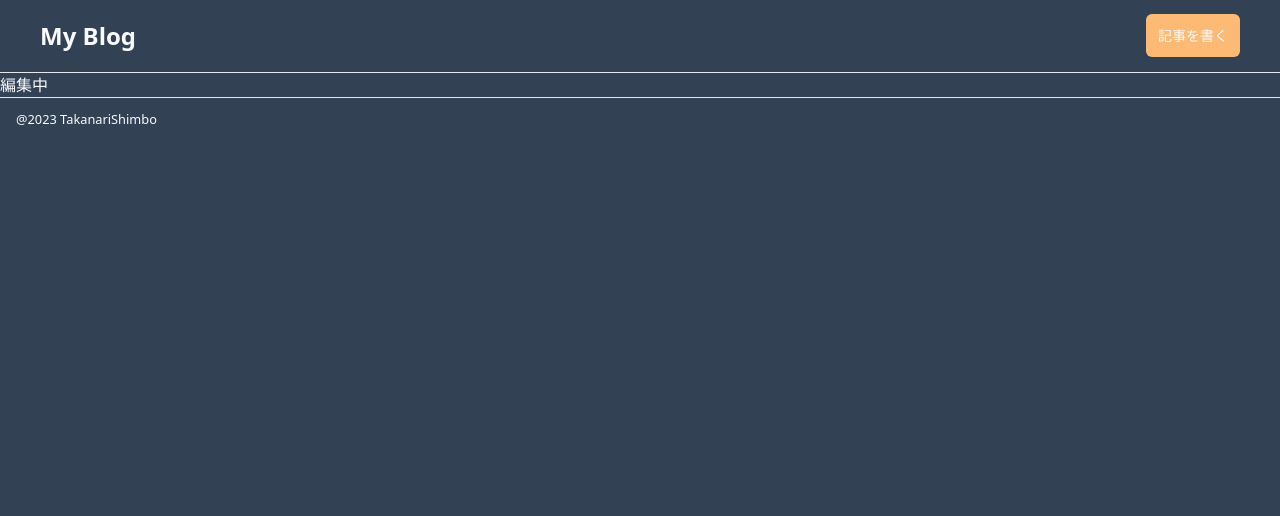
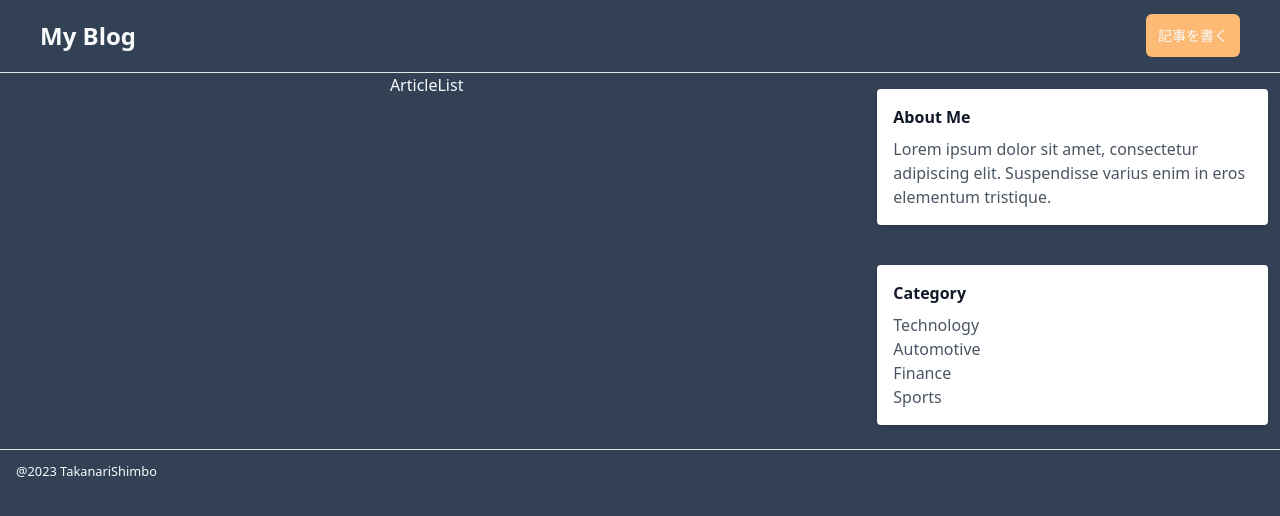
Before and after one commit to TakanariShimbo/sample-nextjs-blog, a Next.js app: page / in a window 1280 px wide. Shown: the top 516 px of the page. Built offline with nearby package versions, Linux system fonts and the light colour scheme.

Commit message:
update pages

```diff
--- /dev/null
+++ b/src/app/components/ArticleList.tsx
@@ -0,0 +1,9 @@
+import React from 'react'
+
+const ArticleList = () => {
+  return (
+    <div>ArticleList</div>
+  )
+}
+
+export default ArticleList
--- /dev/null
+++ b/src/app/components/SideMenu.tsx
@@ -0,0 +1,34 @@
+import React from 'react'
+
+const SideMenu = () => {
+  return (
+    <aside className="w-full md:w-1/3 flex flex-col items-center px-3 md:pl-6">
+      <div className="bg-white shadow-md rounded p-4 mb-6 mt-4">
+        <h3 className="font-bold text-gray-900 mb-2">About Me</h3>
+        <p className="text-gray-600">
+          Lorem ipsum dolor sit amet, consectetur adipiscing elit. Suspendisse
+          varius enim in eros elementum tristique.
+        </p>
+      </div>
+      <div className="bg-white shadow-md rounded p-4 mb-6 mt-4 w-full">
+        <h3 className="font-bold text-gray-900 mb-2">Category</h3>
+        <ul className="text-gray-600 mt-2">
+          <li>
+            <a href="#">Technology</a>
+          </li>
+          <li>
+            <a href="#">Automotive</a>
+          </li>
+          <li>
+            <a href="#">Finance</a>
+          </li>
+          <li>
+            <a href="#">Sports</a>
+          </li>
+        </ul>
+      </div>
+    </aside>
+  );
+};
+
+export default SideMenu
--- a/src/app/page.tsx
+++ b/src/app/page.tsx
@@ -1,3 +1,14 @@
+import ArticleList from "./components/ArticleList";
+import SideMenu from "./components/SideMenu";
+
 export default function Home() {
-  return <div>編集中</div>;
-}
+  return (
+    <div className="md:flex">
+      <section className="w-full md:w-2/3 flex flex-col items-center px-3">
+        <ArticleList/>
+      </section>
+
+      <SideMenu/>
+    </div>
+  );
+};
```
